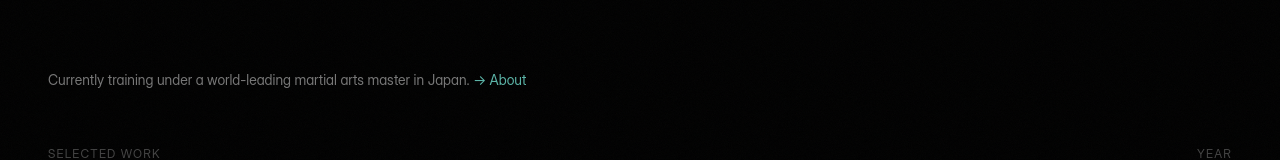
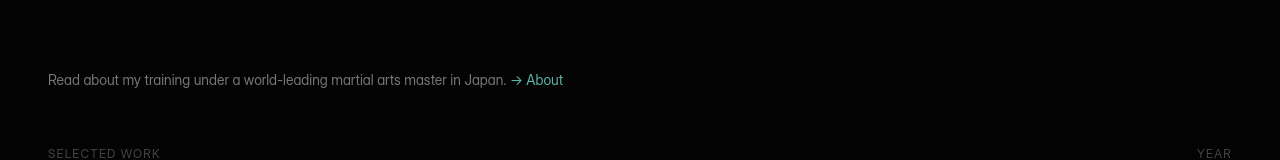
Before and after one commit to Liamcallag/Liam-portfolio, a Next.js app: page / in a window 1280 px wide. Shown: the part 500-660 px from the top of the page. Built offline with nearby package versions, Linux system fonts and the light colour scheme; a web font is replaced by a local one.

Commit message:
Update Japan training blurb to past tense

```diff
--- a/app/(site)/page.tsx
+++ b/app/(site)/page.tsx
@@ -15,7 +15,7 @@ export default function Home() {
       </div>
 
       <p className="text-[#777] text-sm mb-14">
-        Currently training under a world-leading martial arts master in Japan.{" "}
+        Read about my training under a world-leading martial arts master in Japan.{" "}
         <Link href="/about" className="text-[#5BB5A8] hover:underline">
           → About
         </Link>
```
